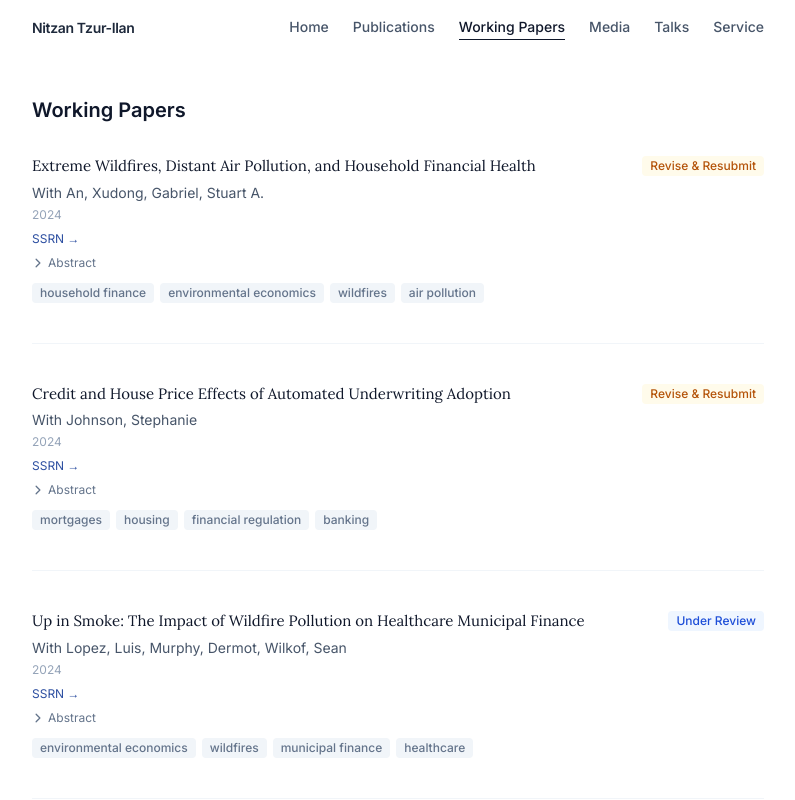
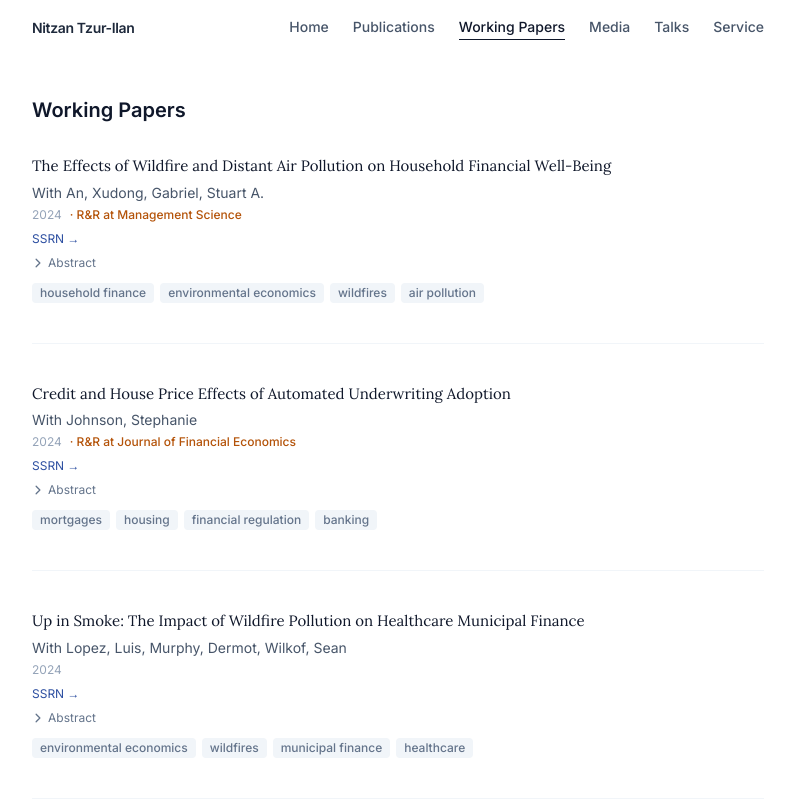
Before and after one commit to nitzantzur/website, a React (Vite) app: page /working-papers in a window 1280 px wide. Shown: the top 800 px of the page, without its empty margins (242-1037 px from the left). Built offline with nearby package versions, Linux system fonts and the light colour scheme.

Commit message:
Add R&R journals, direct journal links, remove status badges, update wildfire title

```diff
--- a/src/content/publications.json
+++ b/src/content/publications.json
@@ -54,6 +54,7 @@
     "issue": "10",
     "pages": "3999–4044",
     "doi": "10.1093/rfs/hhad040",
+    "url": "https://academic.oup.com/rfs/article/36/10/3999/7152294",
     "ssrn": "",
     "abstract": "Using a detailed loan-level dataset, this paper exploits a sharp policy change in Israel's loan-to-value (LTV) limits to identify how borrowers adjust their housing choices when access to credit is restricted. The findings show that constrained borrowers respond by purchasing smaller and cheaper homes in lower-quality neighborhoods rather than delaying homeownership. The results highlight that macroprudential policies have distributional consequences: tighter LTV limits primarily burden lower-income and younger borrowers who have fewer liquid assets to substitute for restricted borrowing.",
     "tags": ["real estate", "macroprudential policy", "mortgages", "financial regulation"],
@@ -84,6 +85,7 @@
     "issue": "",
     "pages": "",
     "doi": "10.1016/j.jue.2021.103369",
+    "url": "https://www.sciencedirect.com/science/article/pii/S0094119021000310",
     "ssrn": "",
     "abstract": "This paper examines the effect of an increase in capital requirements for high LTV mortgages on house prices in Israel. Using a regression discontinuity design around LTV thresholds that determine capital charges, we find that higher capital requirements reduce house prices in high-LTV segments of the market. The price effects are concentrated in areas with more credit-constrained households and greater dependence on mortgage financing, consistent with a demand channel through tighter credit supply.",
     "tags": ["real estate", "macroprudential policy", "house prices", "financial regulation"],
--- a/src/content/working-papers.json
+++ b/src/content/working-papers.json
@@ -1,13 +1,14 @@
 [
   {
     "id": "wildfires-air-pollution-household-finance",
-    "title": "Extreme Wildfires, Distant Air Pollution, and Household Financial Health",
+    "title": "The Effects of Wildfire and Distant Air Pollution on Household Financial Well-Being",
     "coauthors": ["An, Xudong", "Gabriel, Stuart A."],
     "date": "2024-01",
     "abstract": "This paper links granular wildfire burn, smoke plume, air pollution, and credit bureau data to study how extreme wildfires and distant air pollution affect household financial health. We find that households exposed to wildfire smoke—even hundreds of miles from the fire—experience significant increases in credit card delinquency and declines in credit scores. Effects are concentrated among lower-income households and in areas with higher pollution sensitivity. The results highlight wildfire smoke as an important channel through which climate risk transmits to household financial distress.",
     "ssrn": "https://papers.ssrn.com/sol3/papers.cfm?abstract_id=4353113",
     "pdf": "",
     "status": "revise-resubmit",
+    "journal": "Management Science",
     "tags": ["household finance", "environmental economics", "wildfires", "air pollution"]
   },
   {
@@ -19,6 +20,7 @@
     "ssrn": "https://papers.ssrn.com/sol3/papers.cfm?abstract_id=3619105",
     "pdf": "",
     "status": "revise-resubmit",
+    "journal": "Journal of Financial Economics",
     "tags": ["mortgages", "housing", "financial regulation", "banking"]
   },
   {
--- a/src/pages/Publications.tsx
+++ b/src/pages/Publications.tsx
@@ -91,7 +91,7 @@ export default function Publications() {
                       <div className="flex flex-wrap gap-3 mb-2">
                         {pub.doi && !pub.doi.includes('PLACEHOLDER') && (
                           <a
-                            href={`https://doi.org/${pub.doi}`}
+                            href={pub.url ?? `https://doi.org/${pub.doi}`}
                             target="_blank"
                             rel="noopener noreferrer"
                             className="text-xs link-default"
--- a/src/pages/WorkingPapers.tsx
+++ b/src/pages/WorkingPapers.tsx
@@ -2,18 +2,10 @@ import PageWrapper from '@/components/layout/PageWrapper'
 import PageSEO from '@/components/seo/PageSEO'
 import AbstractToggle from '@/components/ui/AbstractToggle'
 import Tag from '@/components/ui/Tag'
-import { formatStatus } from '@/utils/formatters'
 import type { WorkingPaper } from '@/types/content'
 import wpData from '@/content/working-papers.json'
 
 const papers = wpData as WorkingPaper[]
-
-const STATUS_COLORS: Record<string, string> = {
-  'new': 'bg-emerald-50 text-emerald-700',
-  'under-review': 'bg-blue-50 text-blue-700',
-  'revise-resubmit': 'bg-amber-50 text-amber-700',
-  'draft': 'bg-slate-100 text-slate-600',
-}
 
 export default function WorkingPapers() {
   return (
@@ -32,17 +24,10 @@ export default function WorkingPapers() {
           <div className="space-y-10">
             {papers.map((paper) => (
               <article key={paper.id} className="border-b border-slate-100 pb-10">
-                <div className="flex items-start justify-between gap-4 mb-1.5">
+                <div className="mb-1.5">
                   <p className="font-serif text-[15px] leading-snug text-slate-900">
                     {paper.title}
                   </p>
-                  <span
-                    className={`flex-shrink-0 text-xs font-medium px-2 py-0.5 rounded ${
-                      STATUS_COLORS[paper.status] ?? STATUS_COLORS['draft']
-                    }`}
-                  >
-                    {formatStatus(paper.status)}
-                  </span>
                 </div>
 
                 {paper.coauthors.length > 0 && (
@@ -53,6 +38,9 @@ export default function WorkingPapers() {
 
                 <p className="text-xs text-slate-400 mb-2">
                   {paper.date.slice(0, 4)}
+                  {paper.status === 'revise-resubmit' && paper.journal && (
+                    <span className="ml-2 text-amber-700 font-medium">· R&R at {paper.journal}</span>
+                  )}
                 </p>
 
                 {/* Links */}
--- a/src/types/content.ts
+++ b/src/types/content.ts
@@ -30,6 +30,7 @@ export interface Publication {
   issue?: string
   pages?: string
   doi?: string
+  url?: string
   ssrn?: string
   abstract: string
   tags: string[]
@@ -45,6 +46,7 @@ export interface WorkingPaper {
   ssrn?: string
   pdf?: string
   status: 'new' | 'revise-resubmit' | 'under-review' | 'draft'
+  journal?: string
   tags: string[]
 }
 
```
